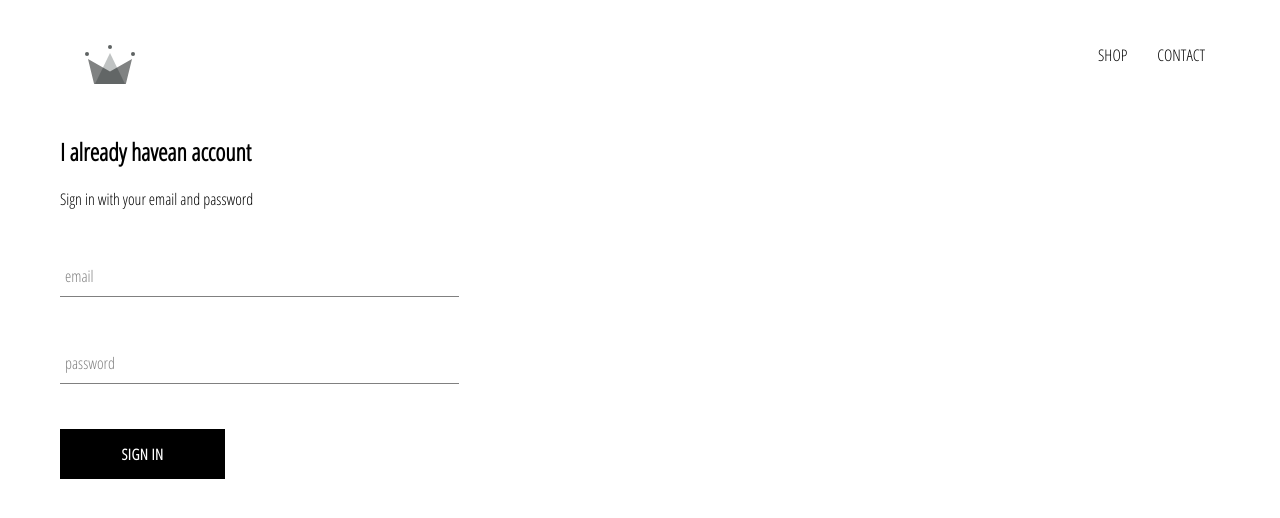
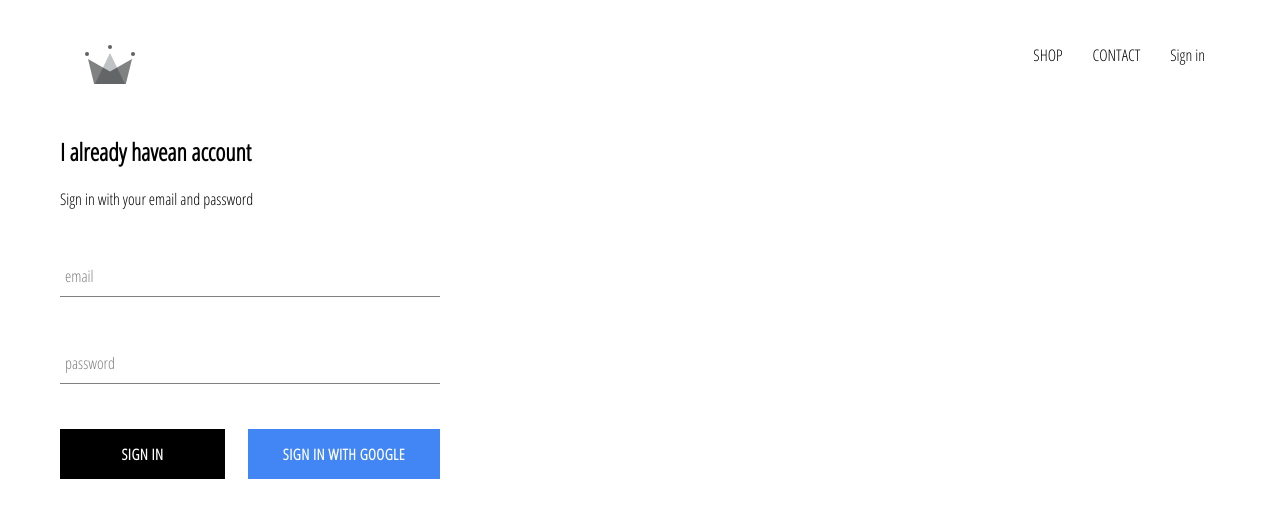
Before and after one commit to nurulhassan/crwn-clothing, a React (Create React App) app: page /signin in a window 1280 px wide. Shown: the top 518 px of the page. Built offline with nearby package versions, Linux system fonts and the light colour scheme; no server answers.

Commit message:
Sign In Page Created and Integrated with Firebase

```diff
--- a/package.json
+++ b/package.json
@@ -6,11 +6,13 @@
     "@testing-library/jest-dom": "^4.2.4",
     "@testing-library/react": "^9.5.0",
     "@testing-library/user-event": "^7.2.1",
+    "firebase": "^7.23.0",
     "node-sass": "^4.14.1",
     "react": "^16.13.1",
     "react-dom": "^16.13.1",
     "react-router-dom": "^5.2.0",
-    "react-scripts": "3.4.3"
+    "react-scripts": "3.4.3",
+    "yarn": "^1.22.10"
   },
   "scripts": {
     "start": "react-scripts start",
--- a/src/App.css
+++ b/src/App.css
@@ -8,3 +8,7 @@ a {
   text-decoration: none;
   color: black;
 }
+
+* {
+  box-sizing: border-box;
+}
--- a/src/App.js
+++ b/src/App.js
@@ -5,11 +5,33 @@ import HomePage from './pages/homepage/homepage.component';
 import ShopPage from './pages/shop/shop.component.jsx';
 import Header from './components/header/header.component.jsx';
 import SignInAndSignUpPage from './pages/sign-in-and-sign-up/sign-in-and-sign-up.component';
+import {auth} from './firebase/firebase.utils';
 
-function App() {
+class App extends React.Component {
+  constructor() {
+    super();
+    this.state = {
+      currentUser: null
+    }
+  }
+
+  unsubscribeFromAuth= null;
+
+  componentDidMount(){
+    this.unsubscribeFromAuth = auth.onAuthStateChanged(user => {
+      this.setState({currentUser:  user});
+
+    })
+  }
+
+  componentWillUnmount(){
+    this.unsubscribeFromAuth();
+  }
+
+  render () {
     return (
       <div>
-      <Header/>
+        <Header currentUser={this.state.currentUser} />
         <Switch>
         <Route exact path='/' component={HomePage}/>
         <Route path='/shop' component={ShopPage}/>
@@ -18,5 +40,7 @@ function App() {
       </div>
     );
   }
+ }
+
 
 export default App;
--- a/src/components/custom-button/custom-button.component.jsx
+++ b/src/components/custom-button/custom-button.component.jsx
@@ -2,8 +2,8 @@ import React from 'react';
 
 import './custom-button.styles.scss';
 
-const CustomButton= ({children, ...otherProps}) => (
-    <button className='custom-button' {...otherProps}>
+const CustomButton= ({children, isGoogleSignIn, ...otherProps}) => (
+    <button className={`${isGoogleSignIn ? 'google-sign-in': ''} custom-button`} {...otherProps}>
     {children}
     </button>
 );
--- a/src/components/custom-button/custom-button.styles.scss
+++ b/src/components/custom-button/custom-button.styles.scss
@@ -19,4 +19,14 @@
       color: black;
       border: 1px solid black;
     }
+
+    &.google-sign-in {
+    background-color: #4285f4;
+    color: white;
+
+    &:hover {
+      background-color: #357ae8;
+      border:none;
+    }
+    }
   }
--- a/src/components/directory/directory.component.jsx
+++ b/src/components/directory/directory.component.jsx
@@ -46,7 +46,7 @@ class Directory extends React.Component{
           ]
 };
 }
-
+s
 
 render(){
     return(
--- a/src/components/header/header.component.jsx
+++ b/src/components/header/header.component.jsx
@@ -1,10 +1,11 @@
 import React from 'react';
 import {Link} from 'react-router-dom';
 import {ReactComponent as Logo} from '../../assets/crown.svg';
+import {auth} from '../../firebase/firebase.utils';
 
 import './header.styles.scss';
 
-const Header =()=>(
+const Header =({currentUser})=>(
     <div className='header'>
     <Link className='logo-container' to="/">
     <Logo className='logo' />
@@ -16,8 +17,14 @@ const Header =()=>(
     <Link className='option' to="/contact">
     CONTACT
     </Link>
+    {
+        currentUser ?
+        <div className='option' onClick={() => auth.signOut()}>SIGN OUT</div>
+        :
+        <Link className='option' to='/signin'> Sign in</Link>
+    }
     </div>
     </div>
-    )
+    );
 
     export default Header;
--- a/src/components/header/header.styles.scss
+++ b/src/components/header/header.styles.scss
@@ -20,6 +20,7 @@
 
       .option {
         padding: 10px 15px;
+        cursor: pointer;
       }
     }
   }
--- a/src/components/sign-in/sign-in.component.jsx
+++ b/src/components/sign-in/sign-in.component.jsx
@@ -4,6 +4,7 @@ import './sign-in.styles.scss';
 
 import FormInput from '../form-input/form-input.component';
 import CustomButton  from '../custom-button/custom-button.component';
+import { signInWithGoogle } from '../../firebase/firebase.utils';
 
 class SignIn extends React.Component{
     constructor(props){
@@ -33,7 +34,10 @@ class SignIn extends React.Component{
             <form onSubmit={this.handleSubmit}>
             <FormInput name="email" type="email" label="email" onChange={this.handleChange} value={this.state.email} required/>
             <FormInput name="password" type="password" label="password" value={this.state.email} onChange={this.handleChange} required/>
+            <div className='buttons'>
             <CustomButton type='submit'>Sign In</CustomButton>
+            <CustomButton onClick={signInWithGoogle} isGoogleSignIn>Sign In with Google</CustomButton>
+            </div>
             </form>
             </div>
             );
--- a/src/components/sign-in/sign-in.styles.scss
+++ b/src/components/sign-in/sign-in.styles.scss
@@ -1,5 +1,13 @@
 .sign-in{
-    width: 30vw;
+    width: 380px;
     display:flex;
     flex-direction: column;
+
+    .title{
+        margin: 10px 0;
+    }
+    .buttons{
+        display: flex;
+        justify-content: space-between;
+    }
 }
--- /dev/null
+++ b/src/firebase/firebase.utils.js
@@ -0,0 +1,26 @@
+import firebase from 'firebase/app';
+import 'firebase/firestore';
+import 'firebase/auth';
+
+
+const config = {
+    apiKey: "AIzaSyDCQ7jFLZ3t9RCQjB6zjor4Es4I6almnhM",
+    authDomain: "crwn-db-33207.firebaseapp.com",
+    databaseURL: "https://crwn-db-33207.firebaseio.com",
+    projectId: "crwn-db-33207",
+    storageBucket: "crwn-db-33207.appspot.com",
+    messagingSenderId: "792928089746",
+    appId: "1:792928089746:web:ebacd6e4a9248d8bc7184b",
+    measurementId: "G-WX4GVG2J1E"
+  };
+
+  firebase.initializeApp(config);
+
+  export const auth = firebase.auth();
+  export const firestore = firebase.firestore();
+
+  const provider = new firebase.auth.GoogleAuthProvider();
+  provider.setCustomParameters({prompt: 'select_account'});
+  export const signInWithGoogle = () => auth.signInWithPopup(provider);
+
+  export default firebase;
```
Also changed, not shown: 1 other file (tests, documents, lock files or other folders). Lines whose indentation alone changed are shown as unchanged.
